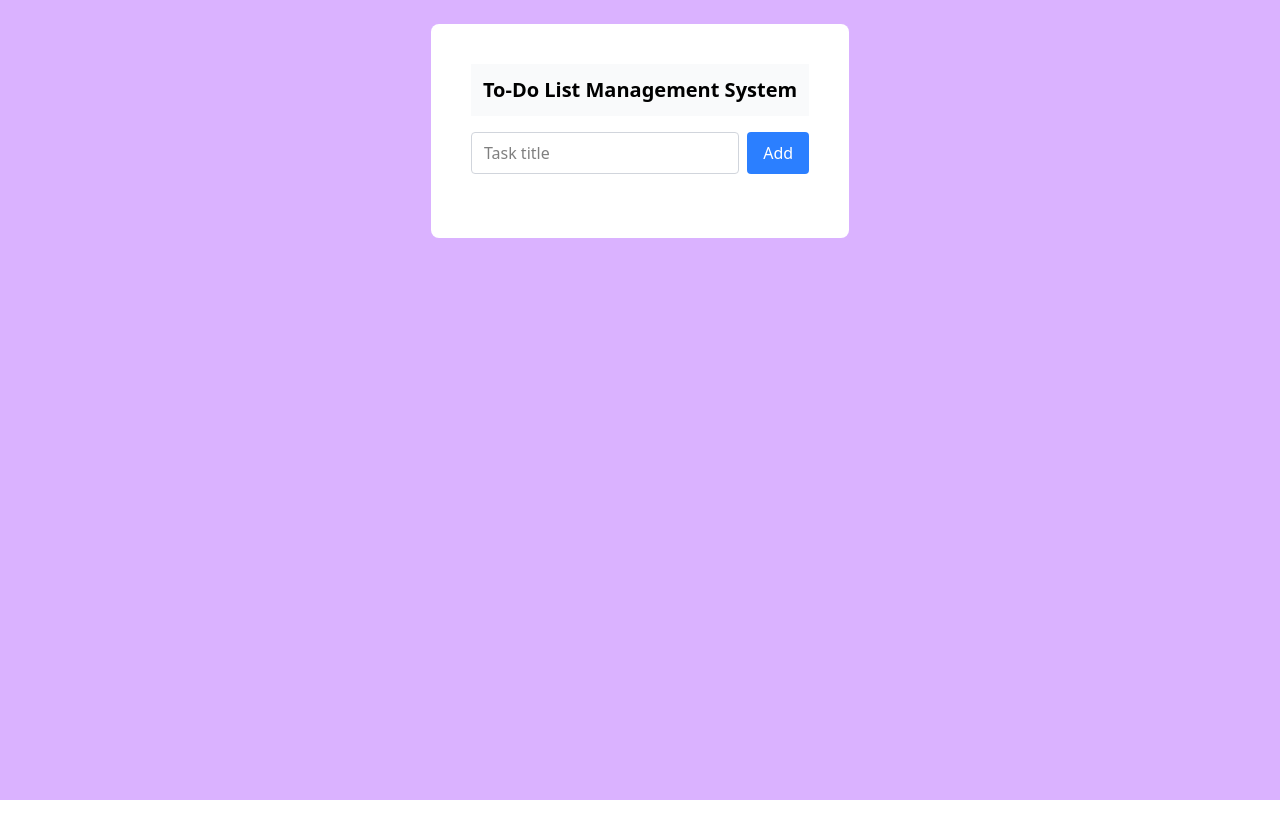
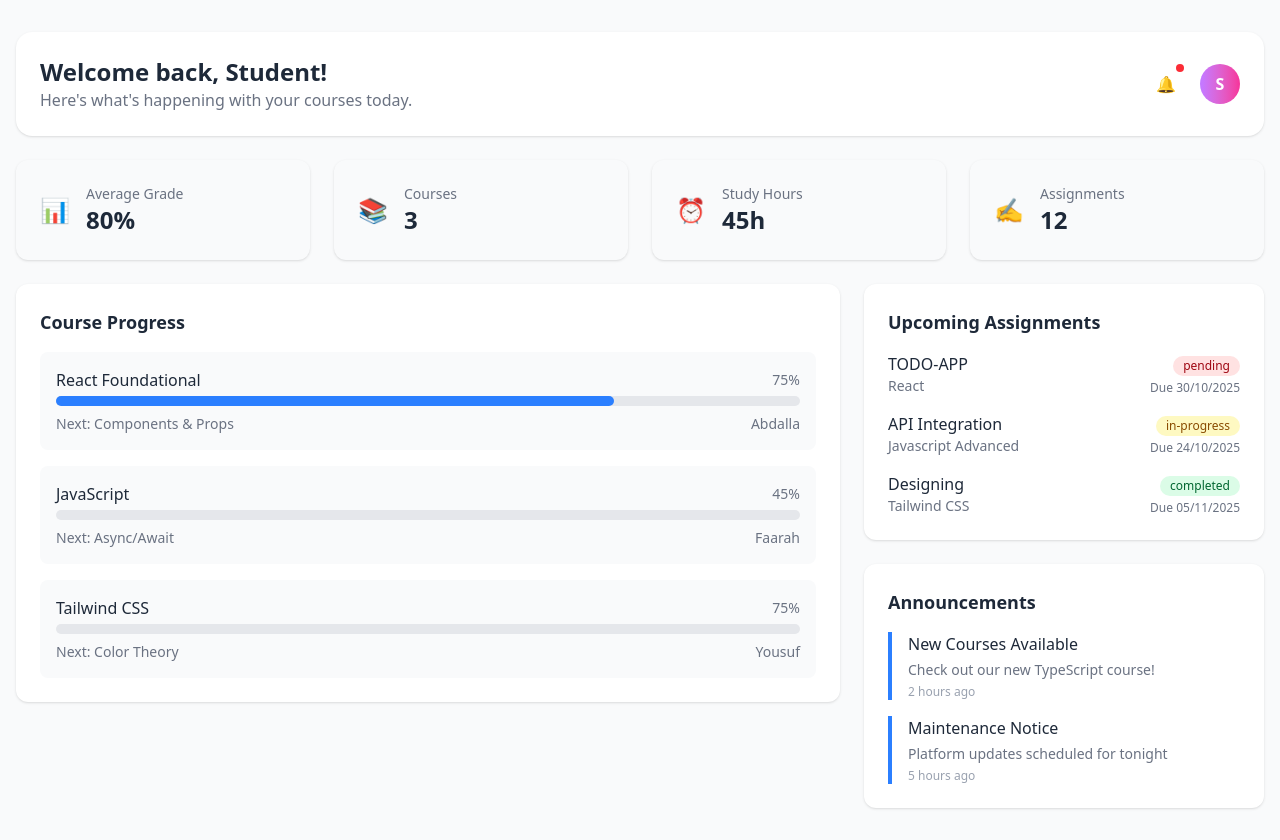
Before and after one commit to AbdifatahDeeq/React-course, a React (Vite) app: page / in a window 1280 px wide. Before the commit the page ends 800 px from the top, so only its background shows below. Built offline with nearby package versions, Linux system fonts and the light colour scheme.

Commit message:
Exercise 21

```diff
--- a/src/App.jsx
+++ b/src/App.jsx
@@ -1,10 +1,11 @@
 
-import ToDoApp from "./ToDOApp";
+
+
 const App = () => {
 
   return(
   <div>
-    <ToDoApp />
+
   </div>)
 
 };
--- /dev/null
+++ b/src/Student.jsx
@@ -0,0 +1,222 @@
+import { useState } from "react";
+
+export default function Student() {
+  const [state, setState] = useState("overview");
+
+  const courses = [
+    {
+      id: 1,
+      subject: "React Foundational",
+      progress: 75,
+      instructor: "Abdalla",
+      nextLesson: "Components & Props",
+      color: "blue",
+    },
+    {
+      id: 2,
+      subject: "JavaScript",
+      progress: 45,
+      instructor: "Faarah",
+      nextLesson: "Async/Await",
+      color: "purple",
+    },
+    {
+      id: 3,
+      subject: "Tailwind CSS",
+      progress: 75,
+      instructor: "Yousuf",
+      nextLesson: "Color Theory",
+      color: "pink",
+    },
+  ];
+
+  const assignments = [
+    {
+      id: 1,
+      title: "TODO-APP",
+      course: "React",
+      dueDate: "30/10/2025",
+      status: "pending",
+    },
+    {
+      id: 2,
+      title: "API Integration",
+      course: "Javascript Advanced",
+      dueDate: "24/10/2025",
+      status: "in-progress",
+    },
+    {
+      id: 3,
+      title: "Designing",
+      course: "Tailwind CSS",
+      dueDate: "05/11/2025",
+      status: "completed",
+    },
+  ];
+
+  const announcements = [
+    {
+      id: 1,
+      title: "New Courses Available",
+      message: "Check out our new TypeScript course!",
+      time: "2 hours ago",
+    },
+    {
+      id: 2,
+      title: "Maintenance Notice",
+      message: "Platform updates scheduled for tonight",
+      time: "5 hours ago",
+    },
+  ];
+
+  const stats = [
+    { label: "Average Grade", value: "80%", icon: "📊" },
+    { label: "Courses", value: "3", icon: "📚" },
+    { label: "Study Hours", value: "45h", icon: "⏰" },
+    { label: "Assignments", value: "12", icon: "✍️" },
+  ];
+
+  return (
+    <div className="min-h-screen bg-gray-50 py-8 px-4">
+      <div className="max-w-7xl mx-auto">
+        {/* Header */}
+        <div className="bg-white rounded-2xl shadow-sm p-6 mb-6 ">
+          <div className="flex items-center justify-between">
+            <div>
+              <h1 className="text-2xl font-bold text-gray-800">
+                Welcome back, Student!
+              </h1>
+              <p className="text-gray-500">
+                Here's what's happening with your courses today.
+              </p>
+            </div>
+
+            <div className="flex items-center space-x-4">
+              <div className="relative">
+                <span className="absolute top-0 right-0 block h-2 w-2 bg-red-500 rounded-full ring-2 ring-white" />
+                <button className="p-2 text-gray-400 hover:text-gray-500">
+                  🔔
+                </button>
+              </div>
+
+              <div className="h-10 w-10 rounded-full bg-gradient-to-r from-purple-400 to-pink-500 flex items-center justify-center text-white font-semibold">
+                S
+              </div>
+            </div>
+          </div>
+        </div>
+
+        {/* Stats Grid */}
+        <div className="grid grid-cols-1 md:grid-cols-4 gap-6 mb-6">
+
+          {stats.map((s, index) => (
+            <div key={index} className={`cursor-pointer${setState === state? " bg-red-500 text-white" :"`bg-white rounded-xl shadow-sm p-6 "}`}>
+              <div className="flex items-center">
+                <div className="text-2xl mr-4">{s.icon}</div>
+                <div>
+                  <p className="text-sm text-gray-500">{s.label}</p>
+                  <p className="text-2xl font-bold text-gray-800">{s.value}</p>
+                </div>
+              </div>
+            </div>
+          ))}
+        </div>
+
+        {/* Main Grid */}
+        <div className="grid grid-cols-1 lg:grid-cols-3 gap-6">
+          {/* Course Progress Section */}
+          <div className="lg:col-span-2">
+            <div className="bg-white rounded-xl shadow-sm p-6">
+              <h2 className="text-lg font-semibold text-gray-800 mb-4">
+                Course Progress
+              </h2>
+
+              <div className="space-y-4">
+                {courses.map((course) => (
+                  <div key={course.id} className="bg-gray-50 rounded-lg p-4">
+                    <div className="flex justify-between items-center mb-1">
+                      <h3 className="font-medium text-gray-800">
+                        {course.subject}
+                      </h3>
+                      <span className="text-sm text-gray-500">
+                        {course.progress}%
+                      </span>
+                    </div>
+
+                    <div className="w-full bg-gray-200 h-2.5 rounded-full">
+                      <div
+                        className={`h-2.5 rounded-full bg-${course.color}-500`}
+                        style={{ width: `${course.progress}%` }}
+                      ></div>
+                    </div>
+
+                    <div className="mt-2 flex justify-between text-sm text-gray-500">
+                      <span>Next: {course.nextLesson}</span>
+                      <span>{course.instructor}</span>
+                    </div>
+                  </div>
+                ))}
+              </div>
+            </div>
+          </div>
+
+          {/* Right Sidebar */}
+          <div className="space-y-6">
+            {/* Assignments */}
+            <div className="bg-white rounded-xl shadow-sm p-6">
+              <h2 className="text-lg font-semibold text-gray-800 mb-4">
+                Upcoming Assignments
+              </h2>
+
+              <div className="space-y-4">
+                {assignments.map((a) => (
+                  <div key={a.id} className="flex items-center justify-between">
+                    <div>
+                      <h3 className="font-medium text-gray-800">{a.title}</h3>
+                      <p className="text-sm text-gray-500">{a.course}</p>
+                    </div>
+
+                    <div className="text-right">
+                      <span
+                        className={`inline-flex items-center px-2.5 py-0.5 rounded-full text-xs font-medium
+                          ${
+                            a.status === "completed"
+                              ? "bg-green-100 text-green-800"
+                              : a.status === "in-progress"
+                              ? "bg-yellow-100 text-yellow-800"
+                              : "bg-red-100 text-red-800"
+                          }`}
+                      >
+                        {a.status}
+                      </span>
+                      <p className="text-xs text-gray-500 mt-1">
+                        Due {a.dueDate}
+                      </p>
+                    </div>
+                  </div>
+                ))}
+              </div>
+            </div>
+
+            {/* Announcements */}
+            <div className="bg-white rounded-xl shadow-sm p-6">
+              <h2 className="text-lg font-semibold text-gray-800 mb-4">
+                Announcements
+              </h2>
+
+              <div className="space-y-4">
+                {announcements.map((n) => (
+                  <div key={n.id} className="border-l-4 border-blue-500 pl-4">
+                    <h3 className="font-medium text-gray-800">{n.title}</h3>
+                    <p className="text-sm text-gray-500 mt-1">{n.message}</p>
+                    <p className="text-xs text-gray-400 mt-1">{n.time}</p>
+                  </div>
+                ))}
+              </div>
+            </div>
+          </div>
+        </div>
+      </div>
+    </div>
+  );
+}
--- a/src/main.jsx
+++ b/src/main.jsx
@@ -1,11 +1,10 @@
 import React from "react";
 import ReactDOM from "react-dom/client";
-import "./index.css";
-import ToDoApp from "./ToDOApp";
-
+import "./index.css"; // <-- important!
+import Student from "./Student";
 
 ReactDOM.createRoot(document.getElementById("root")).render(
   <React.StrictMode>
-    <ToDoApp/>
+    <Student />
   </React.StrictMode>
 );
```
Also changed, not shown: src/Training.jsx (added).
